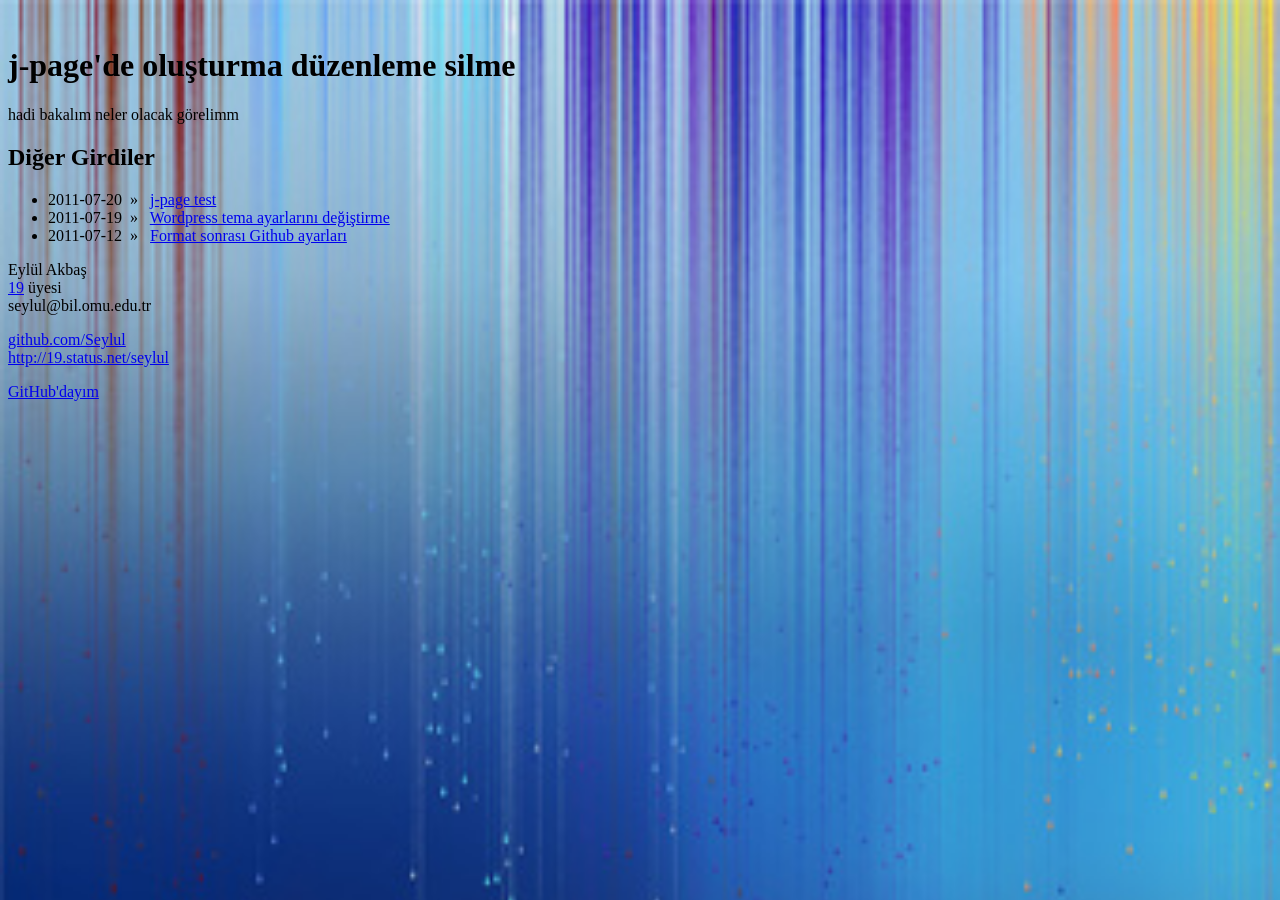
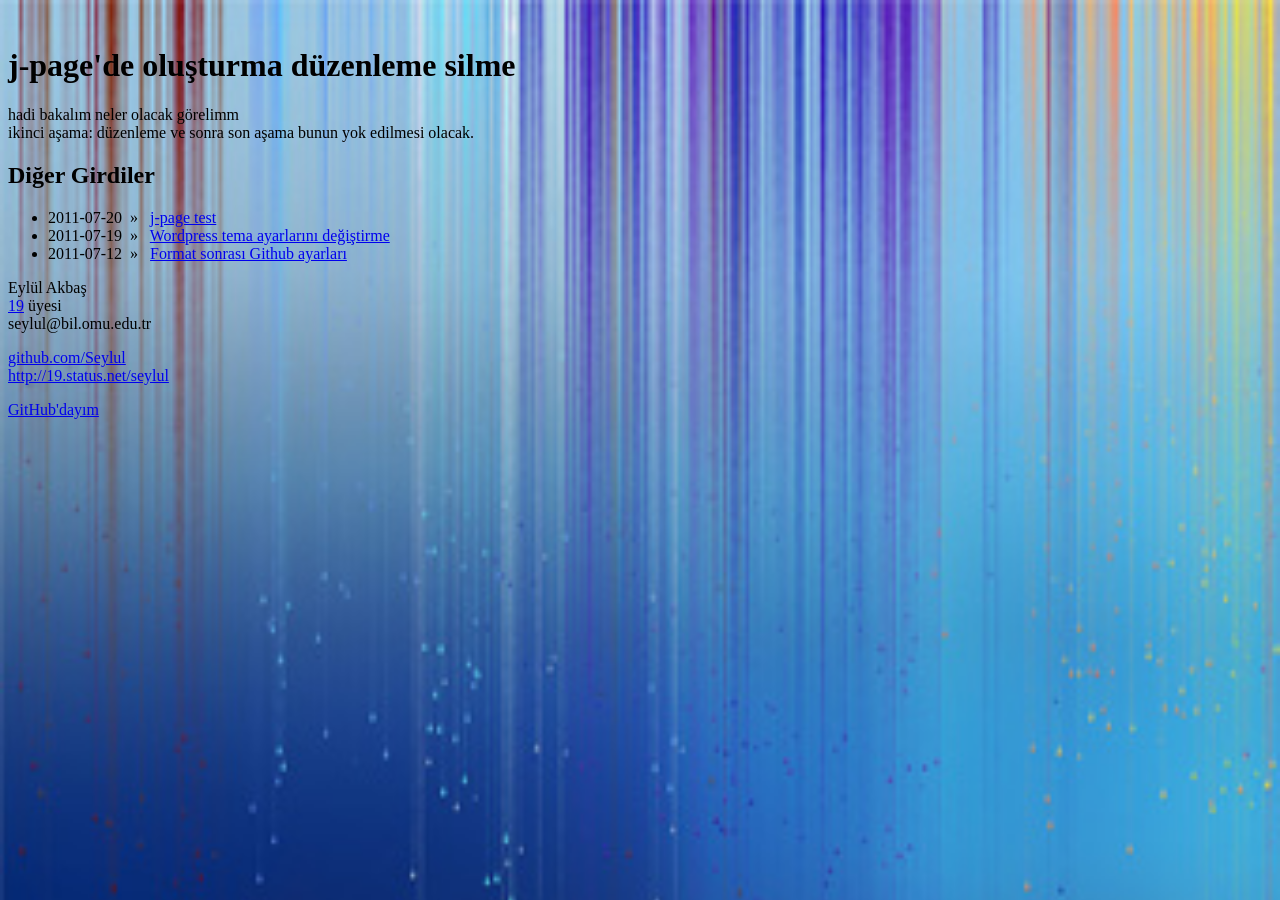
Before and after one commit to Seylul/seylul.github.io, a Jekyll site: the page built from 9/_posts/2011-07-21-j-page-denemeleri.md, in a window 1280 px wide. Built offline with Jekyll 4.4.1, drawn with Linux system fonts in a browser that asks for light colours; comment, search, counter and statistics services are not loaded.

Commit message:
updated  j-page'de oluşturma düzenleme silme

```diff
--- a/9/_posts/2011-07-21-j-page-denemeleri.md
+++ b/9/_posts/2011-07-21-j-page-denemeleri.md
@@ -3,3 +3,4 @@ layout: post
 title: j-page'de oluşturma düzenleme silme
 ---
 hadi bakalım neler olacak görelimm
+ikinci aşama: düzenleme ve sonra son aşama bunun yok edilmesi olacak.
```
